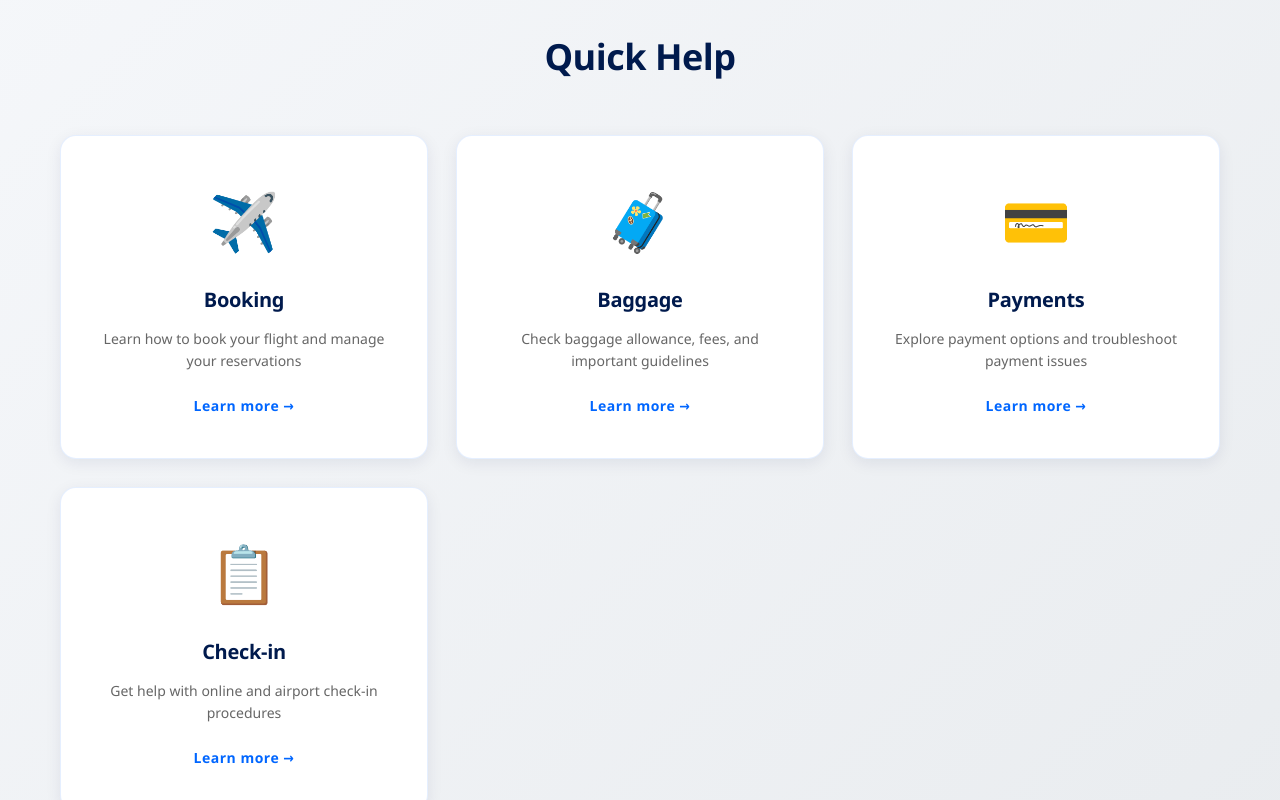
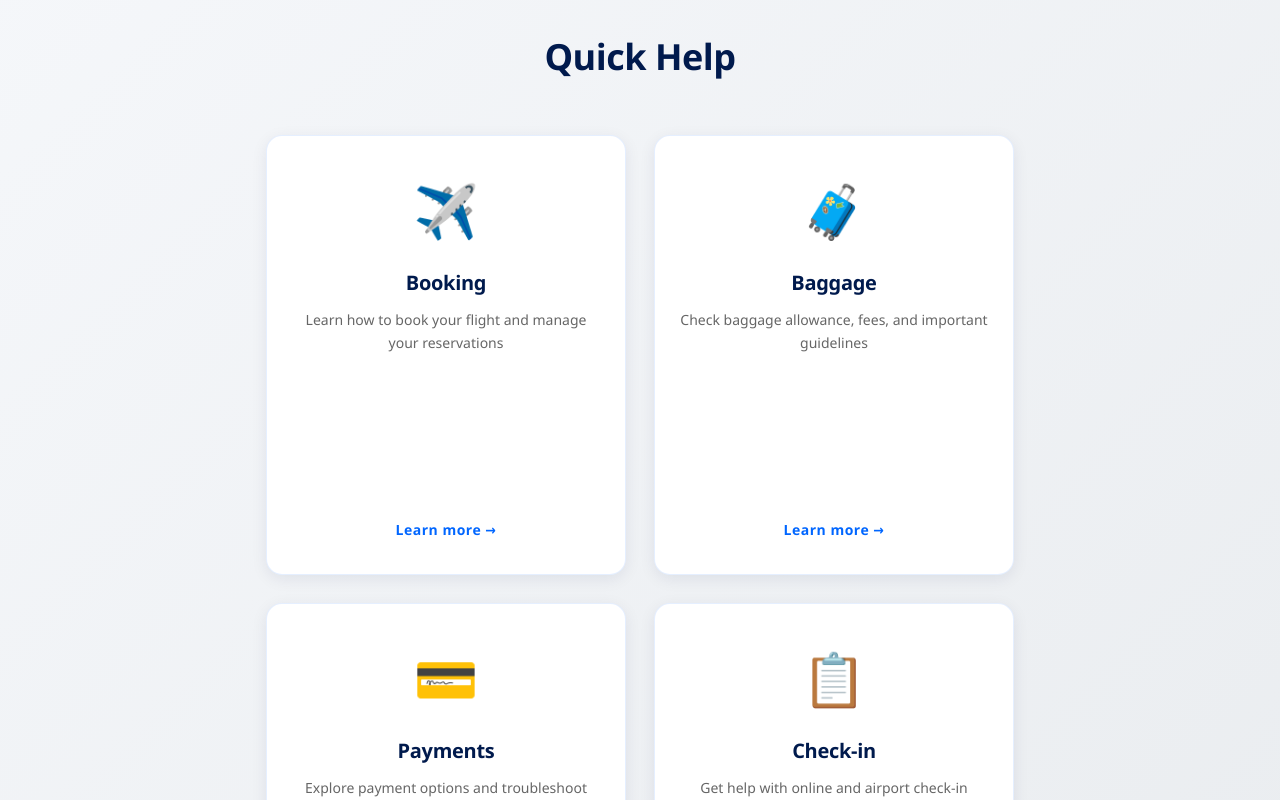
Before and after one commit to Tejashwinii/BlueWing, a React (Vite) app in the folder frontend/: page /help in a window 1280 px wide. Shown: the part 440-1240 px from the top of the page. Built offline with nearby package versions, Linux system fonts and the light colour scheme.

Commit message:
fixed help section

```diff
--- a/frontend/src/pages/Help.jsx
+++ b/frontend/src/pages/Help.jsx
@@ -156,9 +156,26 @@ const Help = () => {
           <div className="quick-help-grid">
             {quickHelpCards.map((card) => (
               <div key={card.id} className="quick-help-card">
+                <div className="quick-help-card-header">
                   <div className="card-icon">{card.icon}</div>
                   <h3 className="card-title">{card.title}</h3>
                   <p className="card-description">{card.description}</p>
+                </div>
+
+                <div className="card-scrollable-area">
+                  {expandedCard === card.id && (
+                    <div className="card-expanded-content">
+                      <h4 className="expanded-subtitle">{card.content.subtitle}</h4>
+                      <ul className="expanded-list">
+                        {card.content.details.map((detail, idx) => (
+                          <li key={idx}>{detail}</li>
+                        ))}
+                      </ul>
+                    </div>
+                  )}
+                </div>
+
+                <div className="card-footer">
                   <button
                     className="card-link"
                     onClick={() => setExpandedCard(expandedCard === card.id ? null : card.id)}
@@ -166,31 +183,9 @@ const Help = () => {
                     {expandedCard === card.id ? 'Show less ↑' : 'Learn more →'}
                   </button>
                 </div>
+              </div>
             ))}
           </div>
-
-          {expandedCard && (
-            <div className="quick-help-details">
-              {quickHelpCards.map((card) => (
-                expandedCard === card.id && (
-                  <div key={card.id} className="detail-box">
-                    <button
-                      className="close-details-btn"
-                      onClick={() => setExpandedCard(null)}
-                    >
-                      ✕
-                    </button>
-                    <h3 className="detail-title">{card.content.subtitle}</h3>
-                    <ul className="detail-list">
-                      {card.content.details.map((detail, idx) => (
-                        <li key={idx}>{detail}</li>
-                      ))}
-                    </ul>
-                  </div>
-                )
-              ))}
-            </div>
-          )}
         </div>
       </section>
 
--- a/frontend/src/styles/Help.css
+++ b/frontend/src/styles/Help.css
@@ -96,18 +96,62 @@
 
 .quick-help-grid {
   display: grid;
-  grid-template-columns: repeat(auto-fit, minmax(280px, 1fr));
+  grid-template-columns: repeat(2, 1fr);
   gap: 28px;
+  max-width: 748px;
+  margin: 0 auto;
+  justify-items: center;
 }
 
 .quick-help-card {
   background: white;
   border-radius: 16px;
-  padding: 40px 30px;
+  padding: 32px 24px;
   text-align: center;
   box-shadow: 0 4px 16px rgba(0, 26, 77, 0.08);
   transition: all 0.3s cubic-bezier(0.4, 0, 0.2, 1);
   border: 1px solid rgba(0, 102, 255, 0.1);
+  display: flex;
+  flex-direction: column;
+  height: 440px;
+  max-width: 360px;
+  width: 100%;
+  overflow: hidden;
+}
+
+.quick-help-card-header {
+  flex-shrink: 0;
+}
+
+.card-scrollable-area {
+  flex: 1;
+  overflow-y: auto;
+  margin: 10px 0;
+  padding-right: 5px;
+}
+
+.card-scrollable-area::-webkit-scrollbar {
+  width: 6px;
+}
+
+.card-scrollable-area::-webkit-scrollbar-track {
+  background: #f1f1f1;
+  border-radius: 4px;
+}
+
+.card-scrollable-area::-webkit-scrollbar-thumb {
+  background: #c1c1c1;
+  border-radius: 4px;
+}
+
+.card-scrollable-area::-webkit-scrollbar-thumb:hover {
+  background: #a8a8a8;
+}
+
+.card-footer {
+  flex-shrink: 0;
+  margin-top: auto;
+  padding-top: 10px;
 }
 
 .quick-help-card:hover {
@@ -118,8 +162,8 @@
 }
 
 .card-icon {
-  font-size: 56px;
-  margin-bottom: 18px;
+  font-size: 52px;
+  margin-bottom: 16px;
   display: inline-block;
   transition: transform 0.3s ease;
 }
@@ -132,14 +176,14 @@
   font-size: 20px;
   font-weight: 700;
   color: #001a4d;
-  margin-bottom: 12px;
+  margin-bottom: 10px;
   letter-spacing: -0.3px;
 }
 
 .card-description {
   font-size: 14px;
   color: #666;
-  margin-bottom: 20px;
+  margin-bottom: 16px;
   line-height: 1.6;
 }
 
@@ -469,6 +513,10 @@
     padding: 50px 20px;
   }
 
+  .quick-help-grid {
+    grid-template-columns: 1fr;
+  }
+
   .quick-help-card {
     padding: 30px 20px;
   }
```
Lines whose indentation alone changed are shown as unchanged.
